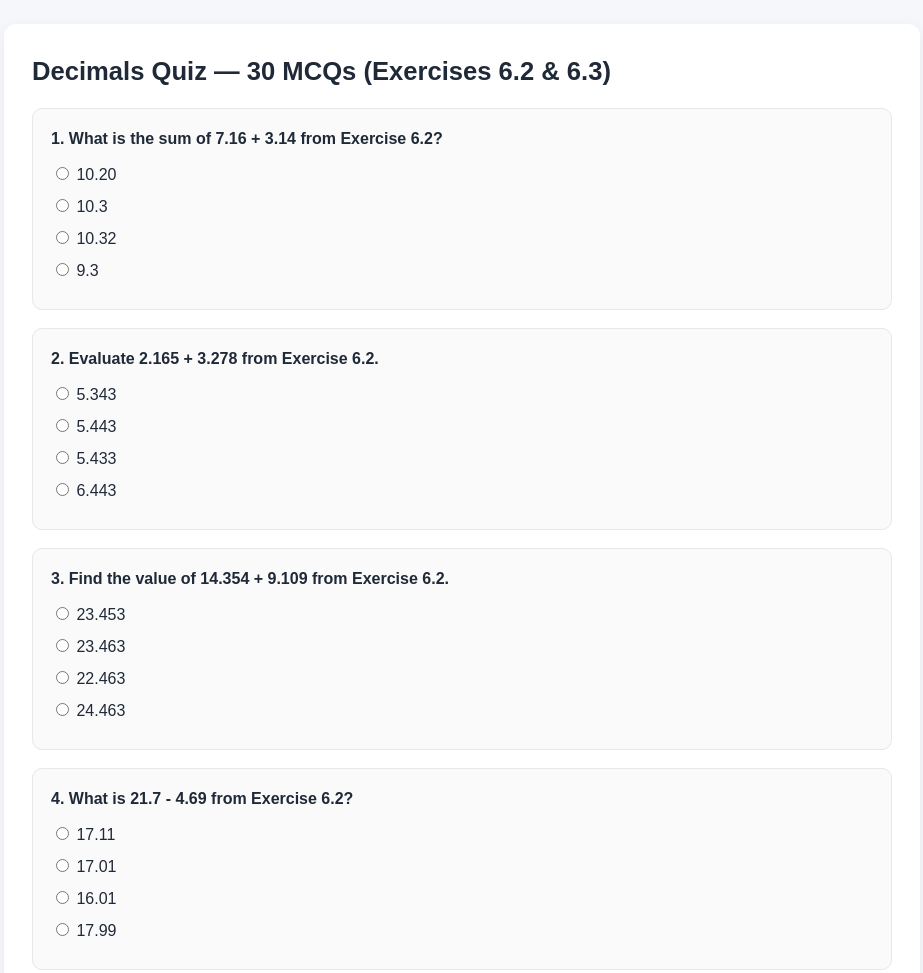
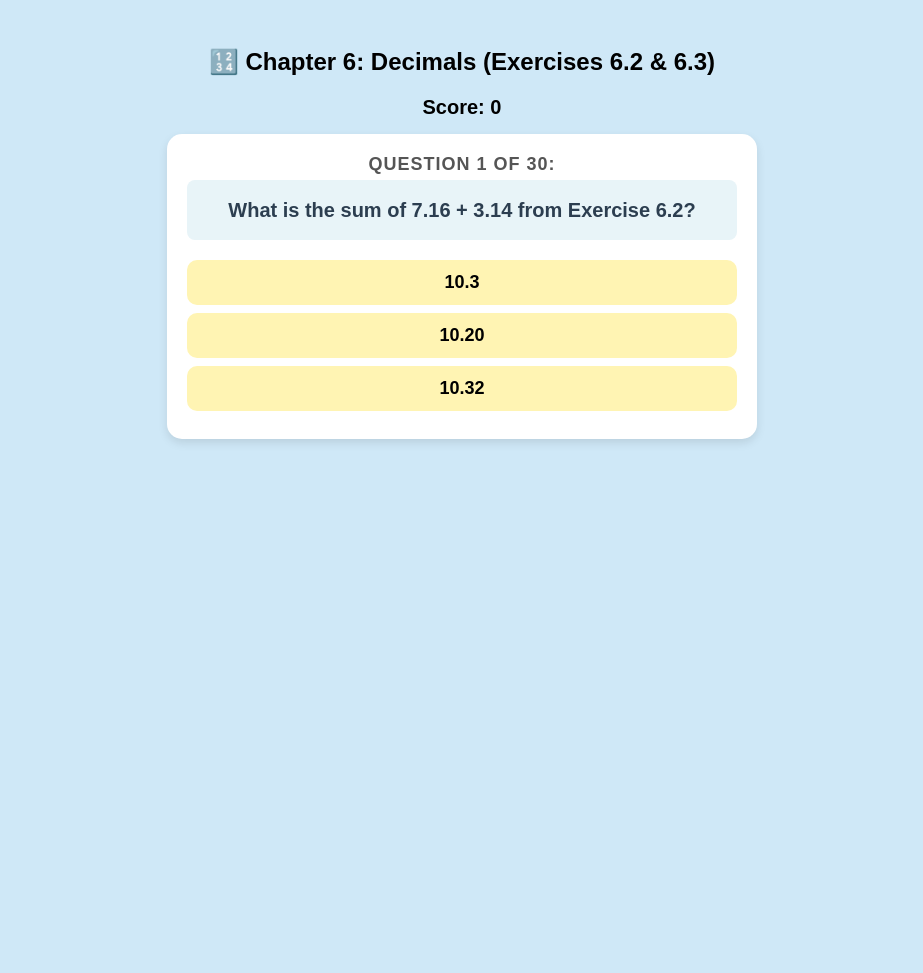
Before and after one commit to mvnithya86/prishayuvi, a plain HTML site: page decimals.html in a window 1280 px wide. Shown: the top 973 px of the page, without its empty margins (178-1101 px from the left). After the commit the page ends 800 px from the top, so only its background shows below. Drawn offline with Linux system fonts and the light colour scheme.

Commit message:
Update decimals.html

```diff
--- a/decimals.html
+++ b/decimals.html
@@ -1,153 +1,107 @@
 <!DOCTYPE html>
 <html lang="en">
 <head>
-  <meta charset="UTF-8" />
-  <meta name="viewport" content="width=device-width, initial-scale=1.0" />
-  <title>Decimals MCQ Quiz (Exercises 6.2 &amp; 6.3)</title>
+  <meta charset="UTF-8">
+  <meta name="viewport" content="width=device-width, initial-scale=1.0">
+  <title>Decimals Quiz (Exercises 6.2 &amp; 6.3)</title>
   <style>
-    body {
-      font-family: Arial, sans-serif;
-      line-height: 1.5;
-      margin: 0;
-      padding: 24px;
-      background: #f5f7fb;
-      color: #1f2937;
-    }
-    .container {
-      max-width: 860px;
-      margin: 0 auto;
-      background: #ffffff;
-      padding: 28px;
-      border-radius: 12px;
-      box-shadow: 0 4px 16px rgba(0, 0, 0, 0.06);
-    }
-    h1 {
-      margin-top: 0;
-      font-size: 1.6rem;
-    }
-    .question-card {
-      border: 1px solid #e5e7eb;
-      border-radius: 10px;
-      padding: 18px;
-      margin-bottom: 18px;
-      background: #fafafa;
-    }
-    .question-text {
-      font-weight: 600;
-      margin-bottom: 12px;
-    }
-    .option {
-      display: block;
-      margin-bottom: 8px;
-      cursor: pointer;
-    }
-    .feedback {
-      margin-top: 10px;
-      font-size: 0.92rem;
-      font-weight: 600;
-      display: none;
-    }
-    .correct {
-      color: #15803d;
-    }
-    .incorrect {
-      color: #b91c1c;
-    }
-    button {
-      background: #2563eb;
-      color: #fff;
-      border: none;
-      padding: 12px 22px;
-      font-size: 1rem;
-      border-radius: 8px;
-      cursor: pointer;
-    }
-    button:hover {
-      background: #1d4ed8;
-    }
-    #score-box {
-      margin-top: 20px;
-      font-size: 1.15rem;
-      font-weight: bold;
-    }
+    body { font-family: Arial, sans-serif; background-color: #cfe8f7; text-align: center; padding: 20px; }
+    .box { background: white; padding: 20px; border-radius: 15px; max-width: 550px; margin: auto; box-shadow: 0 4px 10px rgba(0,0,0,0.1); }
+    .clue-text { font-size: 18px; color: #555; margin-bottom: 5px; font-weight: bold; text-transform: uppercase; letter-spacing: 1px; }
+    .target-word { font-size: 20px; font-weight: bold; color: #2c3e50; background: #e8f4f8; padding: 15px; border-radius: 8px; margin-bottom: 20px; line-height: 1.5; }
+    button { display: block; width: 100%; margin: 8px 0; padding: 12px; border-radius: 10px; border: none; background: #fff4b3; font-size: 18px; font-weight: bold; cursor: pointer; transition: background 0.2s; }
+    button:hover { background: #ffeaa7; }
+    #score { font-size: 20px; font-weight: bold; margin-bottom: 15px; }
+    #result { font-size: 24px; font-weight: bold; color: #27ae60; margin-top: 20px; }
   </style>
 </head>
 <body>
-  <div class="container">
-    <h1>Decimals Quiz — 30 MCQs (Exercises 6.2 &amp; 6.3)</h1>
-    <form id="quiz-form"></form>
-    <button type="button" onclick="gradeQuiz()">Submit Quiz</button>
-    <div id="score-box"></div>
-  </div>
 
-  <script>
-    const quizData = [
-      { q: "1. What is the sum of 7.16 + 3.14 from Exercise 6.2?", options: ["10.20", "10.3", "10.32", "9.3"], answer: 1 },
-      { q: "2. Evaluate 2.165 + 3.278 from Exercise 6.2.", options: ["5.343", "5.443", "5.433", "6.443"], answer: 1 },
-      { q: "3. Find the value of 14.354 + 9.109 from Exercise 6.2.", options: ["23.453", "23.463", "22.463", "24.463"], answer: 1 },
-      { q: "4. What is 21.7 - 4.69 from Exercise 6.2?", options: ["17.11", "17.01", "16.01", "17.99"], answer: 1 },
-      { q: "5. Subtract: 3 - 1.013 from Exercise 6.2.", options: ["2.987", "1.987", "1.087", "2.013"], answer: 1 },
-      { q: "6. Evaluate 11.111 - 1.111 from Exercise 6.2.", options: ["10", "10.222", "11", "9.999"], answer: 0 },
-      { q: "7. Simplify 3.4 + 5 - 6.4 from Exercise 6.2.", options: ["2", "14.8", "3", "1.4"], answer: 0 },
-      { q: "8. Simplify 3.28 + 1.63 - 4.9 from Exercise 6.2.", options: ["0.1", "0.01", "0", "9.81"], answer: 1 },
-      { q: "9. What should be added to 3.189 to get 7? (Exercise 6.2, Q4)", options: ["3.811", "4.811", "3.911", "10.189"], answer: 0 },
-      { q: "10. What should be added to the difference of 3.14 and 1.674 to get 9? (Exercise 6.2, Q5)", options: ["7.534", "7.466", "10.466", "6.534"], answer: 0 },
-      { q: "11. By how much is the sum of 14.28 and 11.219 greater than their difference? (Exercise 6.2, Q6)", options: ["22.438", "25.499", "28.56", "3.061"], answer: 0 },
-      { q: "12. Find the product 6.345 × 10 from Exercise 6.3.", options: ["63.45", "634.5", "0.6345", "6.3450"], answer: 0 },
-      { q: "13. Find the product 36.791 × 100 from Exercise 6.3.", options: ["367.91", "3679.1", "36791", "0.36791"], answer: 1 },
-      { q: "14. Find the product 0.2416 × 1000 from Exercise 6.3.", options: ["24.16", "241.6", "2416", "2.416"], answer: 1 },
-      { q: "15. Find the product 2.31 × 50 from Exercise 6.3.", options: ["11.55", "115.5", "1155", "105.5"], answer: 1 },
-      { q: "16. Evaluate 1.2 × 2.1 from Exercise 6.3.", options: ["25.2", "2.52", "0.252", "3.3"], answer: 1 },
-      { q: "17. Evaluate 7.18 × 3.75 from Exercise 6.3.", options: ["26.925", "269.25", "2.6925", "25.925"], answer: 0 },
-      { q: "18. What is the quotient 364.19 ÷ 10 from Exercise 6.3?", options: ["3641.9", "36.419", "3.6419", "0.36419"], answer: 1 },
-      { q: "19. Find the quotient 479.23 ÷ 100 from Exercise 6.3.", options: ["47.923", "4.7923", "0.47923", "47923"], answer: 1 },
-      { q: "20. Find the quotient 1.673 ÷ 1000 from Exercise 6.3.", options: ["0.01673", "0.001673", "0.0001673", "1673"], answer: 1 },
-      { q: "21. Evaluate 108.5 ÷ 50 from Exercise 6.3.", options: ["21.7", "2.17", "0.217", "2.71"], answer: 1 },
-      { q: "22. Find the value of 8 ÷ 1.6 from Exercise 6.3.", options: ["0.5", "5", "50", "1.28"], answer: 1 },
-      { q: "23. Find the value of 11.13 ÷ 2.1 from Exercise 6.3.", options: ["5.3", "0.53", "53", "5.03"], answer: 0 },
-      { q: "24. Simplify 3.1 × 4 - 6.2 × 2 from Exercise 6.3.", options: ["0", "24.8", "6.2", "12.4"], answer: 0 },
-      { q: "25. Convert 6 cm into meters (m) as in Exercise 6.3, Q6(v).", options: ["0.6 m", "0.06 m", "600 m", "0.006 m"], answer: 1 },
-      { q: "26. Convert 37 dag into kilograms (kg) as in Exercise 6.3, Q6(vi).", options: ["3.7 kg", "0.37 kg", "0.037 kg", "3700 kg"], answer: 1 },
-      { q: "27. Convert 1.23 kg into grams (g) as in Exercise 6.3, Q6(viii).", options: ["123 g", "1230 g", "12300 g", "0.00123 g"], answer: 1 },
-      { q: "28. In a 100 m race, Virender covered 68.8 m. How much distance remains? (Exercise 6.3, Q7)", options: ["31.2 m", "32.2 m", "41.2 m", "168.8 m"], answer: 0 },
-      { q: "29. How much would a dozen apples cost if each apple is ₹8.35? (Exercise 6.3, Q8)", options: ["₹83.50", "₹100.20", "₹10.02", "₹91.85"], answer: 1 },
-      { q: "30. From ₹500, Khushi bought 4 ice creams at ₹13.50 each and 2 pastries at ₹56.25 each. Money left? (Exercise 6.3, Q10)", options: ["₹166.50", "₹333.50", "₹343.50", "₹389.75"], answer: 1 }
-    ];
+<h2>🔢 Chapter 6: Decimals (Exercises 6.2 &amp; 6.3)</h2>
+<div id="score">Score: 0</div>
+<div class="box" id="quiz"></div>
+<div id="result"></div>
 
-    const form = document.getElementById("quiz-form");
-    quizData.forEach((item, idx) => {
-      const card = document.createElement("div");
-      card.className = "question-card";
-      card.innerHTML = `
-        <div class="question-text">${item.q}</div>
-        ${item.options.map((opt, oIdx) => `
-          <label class="option">
-            <input type="radio" name="q${idx}" value="${oIdx}" />
-            ${opt}
-          </label>
-        `).join("")}
-        <div class="feedback" id="fb-${idx}"></div>
-      `;
-      form.appendChild(card);
-    });
+<script>
+let questions = [
+  {q: "What is the sum of 7.16 + 3.14 from Exercise 6.2?", options: ["10.3", "10.20", "10.32"], answer: 0},
+  {q: "Evaluate 2.165 + 3.278 from Exercise 6.2.", options: ["5.443", "5.343", "5.433"], answer: 0},
+  {q: "Find the value of 14.354 + 9.109 from Exercise 6.2.", options: ["23.463", "23.453", "22.463"], answer: 0},
+  {q: "What is 21.7 - 4.69 from Exercise 6.2?", options: ["17.01", "17.11", "16.01"], answer: 0},
+  {q: "Subtract: 3 - 1.013 from Exercise 6.2.", options: ["1.987", "2.987", "1.087"], answer: 0},
+  {q: "Evaluate 11.111 - 1.111 from Exercise 6.2.", options: ["10", "10.222", "11"], answer: 0},
+  {q: "Simplify 3.4 + 5 - 6.4 from Exercise 6.2.", options: ["2", "14.8", "3"], answer: 0},
+  {q: "Simplify 3.28 + 1.63 - 4.9 from Exercise 6.2.", options: ["0.01", "0.1", "0"], answer: 0},
+  {q: "What should be added to 3.189 to get 7? (Exercise 6.2, Q4)", options: ["3.811", "4.811", "3.911"], answer: 0},
+  {q: "What should be added to the difference of 3.14 and 1.674 to get 9? (Exercise 6.2, Q5)", options: ["7.534", "7.466", "10.466"], answer: 0},
+  {q: "By how much is the sum of 14.28 and 11.219 greater than their difference? (Exercise 6.2, Q6)", options: ["22.438", "25.499", "28.56"], answer: 0},
+  {q: "Find the product 6.345 × 10 from Exercise 6.3.", options: ["63.45", "634.5", "0.6345"], answer: 0},
+  {q: "Find the product 36.791 × 100 from Exercise 6.3.", options: ["3679.1", "367.91", "36791"], answer: 0},
+  {q: "Find the product 0.2416 × 1000 from Exercise 6.3.", options: ["241.6", "24.16", "2416"], answer: 0},
+  {q: "Find the product 2.31 × 50 from Exercise 6.3.", options: ["115.5", "11.55", "1155"], answer: 0},
+  {q: "Evaluate 1.2 × 2.1 from Exercise 6.3.", options: ["2.52", "25.2", "0.252"], answer: 0},
+  {q: "Evaluate 7.18 × 3.75 from Exercise 6.3.", options: ["26.925", "269.25", "2.6925"], answer: 0},
+  {q: "What is the quotient 364.19 ÷ 10 from Exercise 6.3?", options: ["36.419", "3641.9", "3.6419"], answer: 0},
+  {q: "Find the quotient 479.23 ÷ 100 from Exercise 6.3.", options: ["4.7923", "47.923", "0.47923"], answer: 0},
+  {q: "Find the quotient 1.673 ÷ 1000 from Exercise 6.3.", options: ["0.001673", "0.01673", "0.0001673"], answer: 0},
+  {q: "Evaluate 108.5 ÷ 50 from Exercise 6.3.", options: ["2.17", "21.7", "0.217"], answer: 0},
+  {q: "Find the value of 8 ÷ 1.6 from Exercise 6.3.", options: ["5", "0.5", "50"], answer: 0},
+  {q: "Find the value of 11.13 ÷ 2.1 from Exercise 6.3.", options: ["5.3", "0.53", "53"], answer: 0},
+  {q: "Simplify 3.1 × 4 - 6.2 × 2 from Exercise 6.3.", options: ["0", "24.8", "6.2"], answer: 0},
+  {q: "Convert 6 cm into meters (m) as in Exercise 6.3, Q6(v).", options: ["0.06 m", "0.6 m", "600 m"], answer: 0},
+  {q: "Convert 37 dag into kilograms (kg) as in Exercise 6.3, Q6(vi).", options: ["0.37 kg", "3.7 kg", "0.037 kg"], answer: 0},
+  {q: "Convert 1.23 kg into grams (g) as in Exercise 6.3, Q6(viii).", options: ["1230 g", "123 g", "12300 g"], answer: 0},
+  {q: "In a 100 m race, Virender covered 68.8 m. How much distance remains? (Exercise 6.3, Q7)", options: ["31.2 m", "32.2 m", "41.2 m"], answer: 0},
+  {q: "How much would a dozen apples cost if each apple is ₹8.35? (Exercise 6.3, Q8)", options: ["₹100.20", "₹83.50", "₹10.02"], answer: 0},
+  {q: "From ₹500, Khushi bought 4 ice creams at ₹13.50 each and 2 pastries at ₹56.25 each. Money left? (Exercise 6.3, Q10)", options: ["₹333.50", "₹166.50", "₹343.50"], answer: 0}
+];
 
-    function gradeQuiz() {
-      let score = 0;
-      quizData.forEach((item, idx) => {
-        const selected = document.querySelector(`input[name="q${idx}"]:checked`);
-        const fb = document.getElementById(`fb-${idx}`);
-        fb.style.display = "block";
-        if (selected && Number(selected.value) === item.answer) {
-          score++;
-          fb.className = "feedback correct";
-          fb.textContent = `Correct! Answer: ${item.options[item.answer]}`;
-        } else {
-          fb.className = "feedback incorrect";
-          fb.textContent = `Incorrect. Correct answer: ${item.options[item.answer]}`;
-        }
-      });
-      document.getElementById("score-box").textContent = `Score: ${score} / ${quizData.length}`;
-    }
-  </script>
+let current = 0, score = 0, currentShuffledOptions = [], correctTextForCurrentQuestion = "";
+let clickSound = new Audio("https://actions.google.com/sounds/v1/cartoon/pop.ogg");
+let correctSound = new Audio("https://actions.google.com/sounds/v1/cartoon/boing.ogg");
+let wrongSound = new Audio("https://actions.google.com/sounds/v1/cartoon/cartoon_boing.ogg");
+
+function shuffle(array) {
+  for (let i = array.length - 1; i > 0; i--) {
+    let j = Math.floor(Math.random() * (i + 1));
+    [array[i], array[j]] = [array[j], array[i]];
+  }
+  return array;
+}
+
+function loadQuestion() {
+  if (current >= questions.length) {
+    document.getElementById("quiz").innerHTML = "";
+    document.getElementById("result").innerHTML = "🎉 Quiz Completed! Final Score: " + score + " / " + questions.length;
+    return;
+  }
+  let q = questions[current];
+  correctTextForCurrentQuestion = q.options[q.answer];
+  currentShuffledOptions = shuffle([...q.options]);
+
+  let html = `<div class="clue-text">Question ${current + 1} of ${questions.length}:</div><div class="target-word">${q.q}</div>`;
+  currentShuffledOptions.forEach((opt, index) => { html += `<button onclick="check(${index})">${opt}</button>`; });
+  document.getElementById("quiz").innerHTML = html;
+}
+
+function check(selectedIndex) {
+  clickSound.play().catch(e => {});
+  let selectedText = currentShuffledOptions[selectedIndex];
+  let buttons = document.querySelectorAll("#quiz button");
+
+  buttons.forEach((btn, idx) => {
+    btn.disabled = true;
+    if (currentShuffledOptions[idx] === correctTextForCurrentQuestion) btn.style.background = "#a8e6a3";
+    if (idx === selectedIndex && selectedText !== correctTextForCurrentQuestion) btn.style.background = "#ffb3b3";
+  });
+
+  if (selectedText === correctTextForCurrentQuestion) { score++; correctSound.play().catch(e => {}); }
+  else { wrongSound.play().catch(e => {}); }
+
+  document.getElementById("score").innerText = "Score: " + score + " / " + questions.length;
+  setTimeout(() => { current++; loadQuestion(); }, 1500);
+}
+loadQuestion();
+</script>
 </body>
 </html>
```
